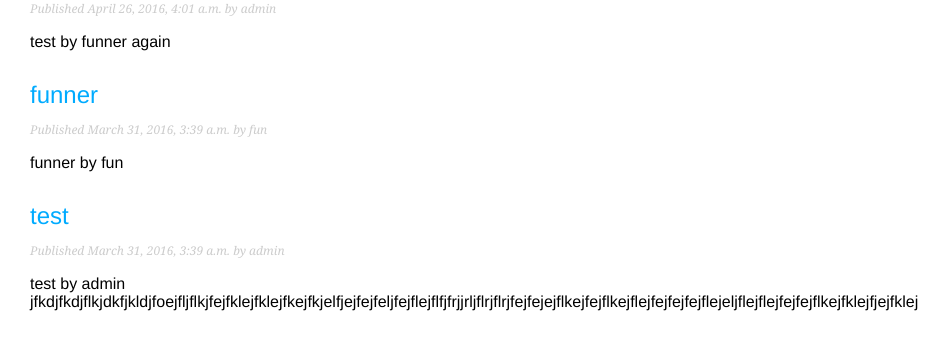
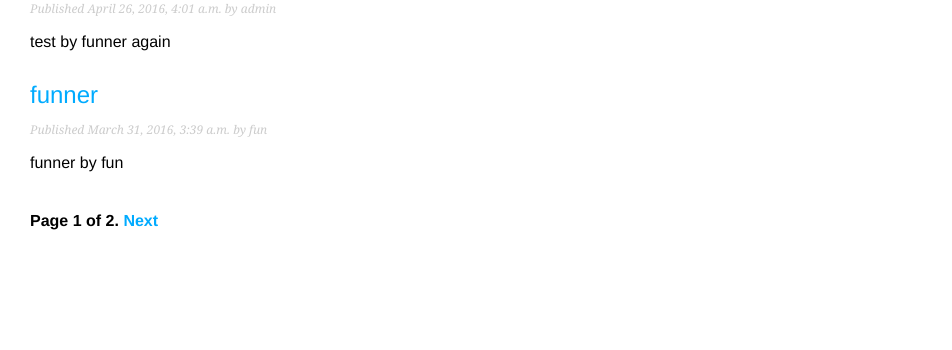
Before and after one commit to ccl4376/mysite, a Django app: page /blog/ in a window 1280 px wide. Shown: the part 260-610 px from the top of the page, without its empty margins (0-952 px from the left). Run offline with Django 3.2, Linux system fonts and the light colour scheme; data comes from the database, SQL or seed files in the repository; both versions use the stored data as it was after the commit.

Commit message:
pagination

```diff
--- a/blog/templates/blog/post/list.html
+++ b/blog/templates/blog/post/list.html
@@ -10,5 +10,5 @@
         {{ post.body|truncatewords:30|linebreaks }}
     {% endfor %}
 
-
+{% include "pagination.html" with page=posts %}
 {% endblock %}
--- /dev/null
+++ b/blog/templates/pagination.html
@@ -0,0 +1,15 @@
+<div class="pagination">
+    <span class="step-links">
+        {% if page.has_previous %}
+            <a href="?page={{ page.previous_page_number }}">Previous</a>
+        {% endif %}
+
+        <span class="current">
+            Page {{ page.number }} of {{ page.paginator.num_pages }}.
+        </span>
+
+        {% if page.has_next %}
+            <a href="?page={{ page.next_page_number }}">Next</a>
+        {% endif %}
+    </span>
+</div>
--- a/blog/views.py
+++ b/blog/views.py
@@ -1,10 +1,22 @@
 from django.shortcuts import render, get_object_or_404
+from django.core.paginator import Paginator, EmptyPage, PageNotAnInteger
 from .models import Post
 
 
 def post_list(request):
-    posts = Post.published.all()
-    return render(request, 'blog/post/list.html', {'posts': posts})
+    object_list = Post.published.all()
+    paginator = Paginator(object_list, 3) # 3 posts in each page
+    page = request.GET.get('page')
+    try:
+        posts = paginator.page(page)
+    except PageNotAnInteger:
+        # If page is not an integer deliver the first page
+        posts = paginator.page(1)
+    except EmptyPage:
+        # If page is out of range deliver last page of results
+        posts = paginator.page(paginator.num_pages)
+    return render(request, 'blog/post/list.html', {'page': page,
+                                                   'posts': posts})
 
 
 
```
Also changed, not shown: db.sqlite3.
